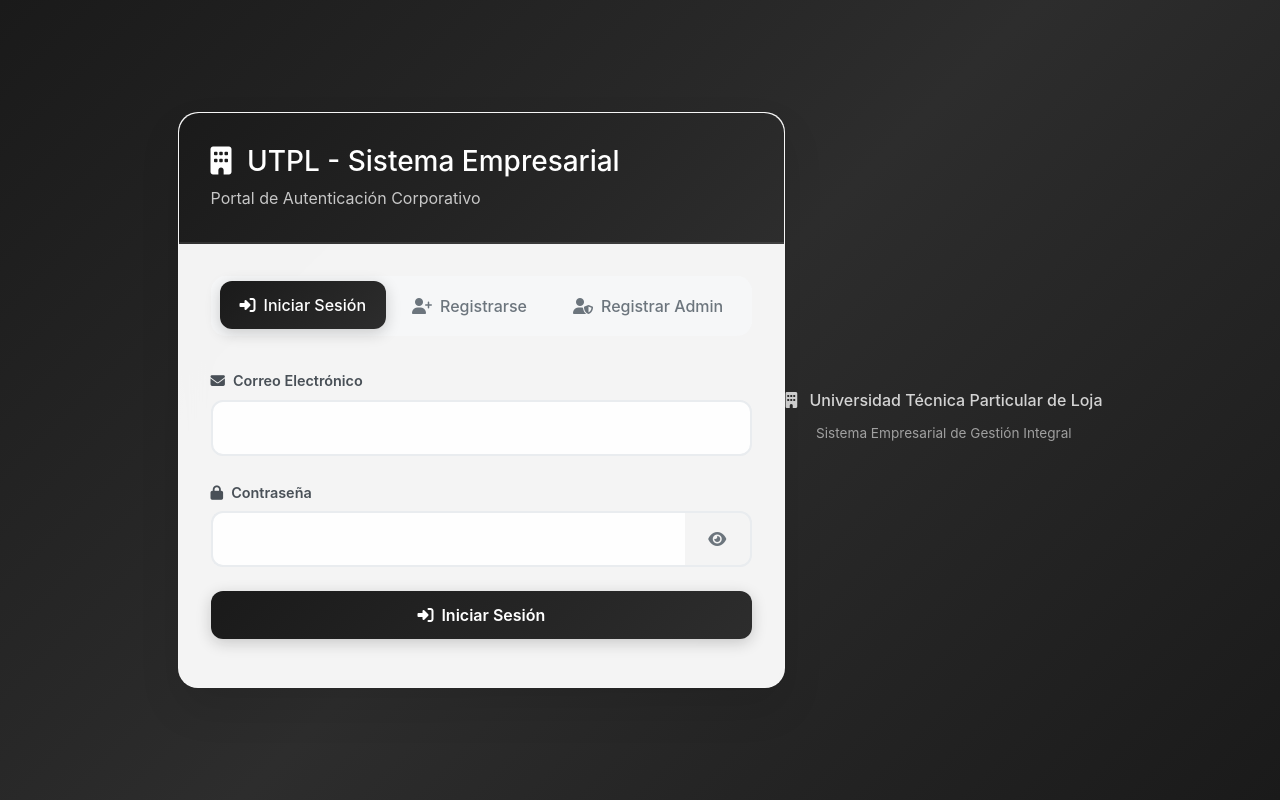
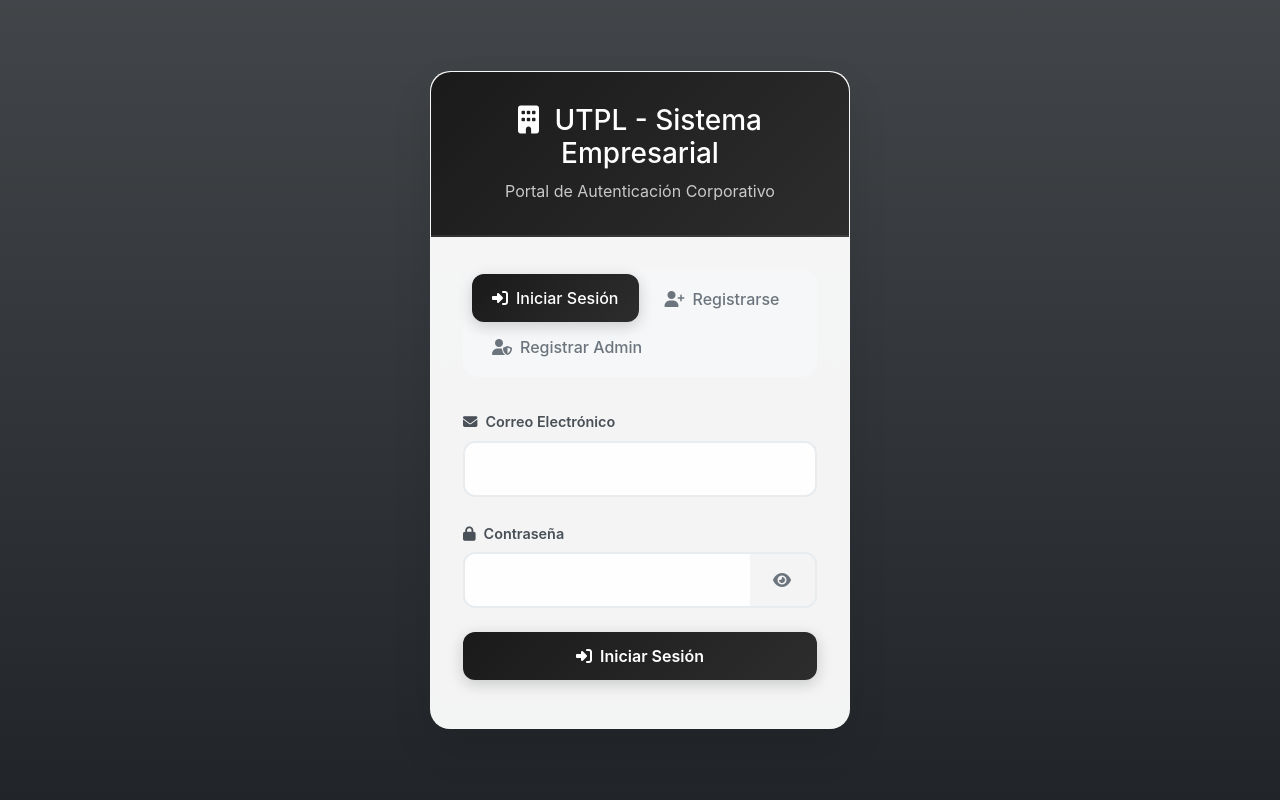
Before and after one commit to Wilmer1404/Proyecto_Monolito_Final, a plain HTML site: page proyecto_front/frontend/index.html in a window 1280 px wide. Drawn offline with nearby package versions, Linux system fonts and the light colour scheme.

Commit message:
Disenio: Mejora en registro

```diff
--- a/proyecto_front/frontend/index.html
+++ b/proyecto_front/frontend/index.html
@@ -4,35 +4,29 @@
     <meta charset="UTF-8" />
     <meta name="viewport" content="width=device-width, initial-scale=1.0" />
     <title>UTPL - Sistema Empresarial de Gestión</title>
-
     <!-- Bootstrap CSS -->
     <link href="https://cdn.jsdelivr.net/npm/bootstrap@5.3.2/dist/css/bootstrap.min.css" rel="stylesheet" />
-
     <!-- Font Awesome -->
     <link href="https://cdnjs.cloudflare.com/ajax/libs/font-awesome/6.4.0/css/all.min.css" rel="stylesheet" />
-
-
-
     <!-- Custom CSS -->
     <link href="styles.css" rel="stylesheet" />
 </head>
-<body>
-    <!-- Contenedor principal -->
-    <div class="container d-flex align-items-center justify-content-center min-vh-100 py-4">
-        <div class="auth-card card shadow-lg">
+<body class="bg-dark bg-gradient">
+    <!-- Contenedor principal centrado -->
+    <div class="container min-vh-100 d-flex align-items-center justify-content-center">
+        <div class="auth-card card shadow-lg w-100" style="max-width: 420px;">
             <!-- Header -->
-            <div class="card-header">
+            <div class="card-header text-center">
                 <h3>
                     <i class="fas fa-building me-2"></i>
                     UTPL - Sistema Empresarial
                 </h3>
                 <p class="mb-0 mt-2 opacity-75">Portal de Autenticación Corporativo</p>
             </div>
-
             <!-- Body -->
             <div class="card-body">
                 <!-- Tabs de navegación -->
-                <ul class="nav nav-tabs" id="authTabs" role="tablist">
+                <ul class="nav nav-tabs mb-4" id="authTabs" role="tablist">
                     <li class="nav-item" role="presentation">
                         <button class="nav-link active" id="login-tab" data-bs-toggle="tab" data-bs-target="#login" type="button" role="tab">
                             <i class="fas fa-sign-in-alt me-2"></i>Iniciar Sesión
@@ -49,7 +43,6 @@
                         </button>
                     </li>
                 </ul>
-
                 <!-- Contenido de los tabs -->
                 <div class="tab-content" id="authTabsContent">
                     <!-- Tab de Login -->
@@ -65,7 +58,6 @@
                                     Ingresa un correo electrónico válido.
                                 </div>
                             </div>
-
                             <div class="mb-4">
                                 <label for="loginPassword" class="form-label">
                                     <i class="fas fa-lock me-2"></i>Contraseña
@@ -81,15 +73,12 @@
                                     Ingresa tu contraseña (mínimo 4 caracteres).
                                 </div>
                             </div>
-
                             <button type="submit" class="btn btn-primary w-100" data-original-text="Iniciar Sesión">
                                 <i class="fas fa-sign-in-alt me-2"></i>Iniciar Sesión
                             </button>
-
                             <div id="loginMsg" class="mt-3"></div>
                         </form>
                     </div>
-
                     <!-- Tab de Registro Usuario -->
                     <div class="tab-pane fade" id="register" role="tabpanel">
                         <form id="registerForm" novalidate>
@@ -103,7 +92,6 @@
                                     Ingresa un correo electrónico válido.
                                 </div>
                             </div>
-
                             <div class="mb-4">
                                 <label for="registerPassword" class="form-label">
                                     <i class="fas fa-lock me-2"></i>Contraseña
@@ -119,15 +107,12 @@
                                     Ingresa una contraseña (mínimo 4 caracteres).
                                 </div>
                             </div>
-
                             <button type="submit" class="btn btn-success w-100" data-original-text="Registrarse">
                                 <i class="fas fa-user-plus me-2"></i>Registrarse
                             </button>
-
                             <div id="registerMsg" class="mt-3"></div>
                         </form>
                     </div>
-
                     <!-- Tab de Registro Admin -->
                     <div class="tab-pane fade" id="register-admin" role="tabpanel">
                         <form id="registerAdminForm" novalidate>
@@ -135,7 +120,6 @@
                                 <i class="fas fa-exclamation-triangle me-2"></i>
                                 <strong>Nota:</strong> Solo los administradores existentes pueden registrar nuevos administradores.
                             </div>
-
                             <div class="mb-4">
                                 <label for="registerAdminEmail" class="form-label">
                                     <i class="fas fa-envelope me-2"></i>Correo Electrónico
@@ -146,7 +130,6 @@
                                     Ingresa un correo electrónico válido.
                                 </div>
                             </div>
-
                             <div class="mb-4">
                                 <label for="registerAdminPassword" class="form-label">
                                     <i class="fas fa-lock me-2"></i>Contraseña
@@ -162,44 +145,27 @@
                                     Ingresa una contraseña (mínimo 4 caracteres).
                                 </div>
                             </div>
-
                             <button type="submit" class="btn btn-warning w-100" data-original-text="Registrar Admin">
                                 <i class="fas fa-user-shield me-2"></i>Registrar Admin
                             </button>
-
                             <div id="registerAdminMsg" class="mt-3"></div>
                         </form>
                     </div>
                 </div>
             </div>
         </div>
-
-        <!-- Footer -->
-        <div class="footer text-center mt-4">
-            <p class="mb-1">
-                <i class="fas fa-building me-2"></i>
-                Universidad Técnica Particular de Loja
-            </p>
-            <small class="opacity-75">
-                Sistema Empresarial de Gestión Integral
-            </small>
-        </div>
     </div>
-
     <!-- Toast Container para notificaciones -->
     <div id="toast-container" class="toast-container position-fixed top-0 end-0 p-3"></div>
-
     <!-- Scripts -->
     <script src="https://cdn.jsdelivr.net/npm/bootstrap@5.3.2/dist/js/bootstrap.bundle.min.js"></script>
     <script src="auth.js"></script>
-
     <script>
         // Funcionalidad adicional para mostrar/ocultar contraseñas
         document.addEventListener('DOMContentLoaded', function() {
             // Toggle para contraseña de login
             const toggleLoginPassword = document.getElementById('toggleLoginPassword');
             const loginPassword = document.getElementById('loginPassword');
-
             if (toggleLoginPassword && loginPassword) {
                 toggleLoginPassword.addEventListener('click', function() {
                     const type = loginPassword.getAttribute('type') === 'password' ? 'text' : 'password';
@@ -208,11 +174,9 @@
                     this.querySelector('i').classList.toggle('fa-eye-slash');
                 });
             }
-
             // Toggle para contraseña de registro
             const toggleRegisterPassword = document.getElementById('toggleRegisterPassword');
             const registerPassword = document.getElementById('registerPassword');
-
             if (toggleRegisterPassword && registerPassword) {
                 toggleRegisterPassword.addEventListener('click', function() {
                     const type = registerPassword.getAttribute('type') === 'password' ? 'text' : 'password';
@@ -221,11 +185,9 @@
                     this.querySelector('i').classList.toggle('fa-eye-slash');
                 });
             }
-
             // Toggle para contraseña de admin
             const toggleAdminPassword = document.getElementById('toggleAdminPassword');
             const adminPassword = document.getElementById('registerAdminPassword');
-
             if (toggleAdminPassword && adminPassword) {
                 toggleAdminPassword.addEventListener('click', function() {
                     const type = adminPassword.getAttribute('type') === 'password' ? 'text' : 'password';
```
Also changed, not shown: 1 other file.
